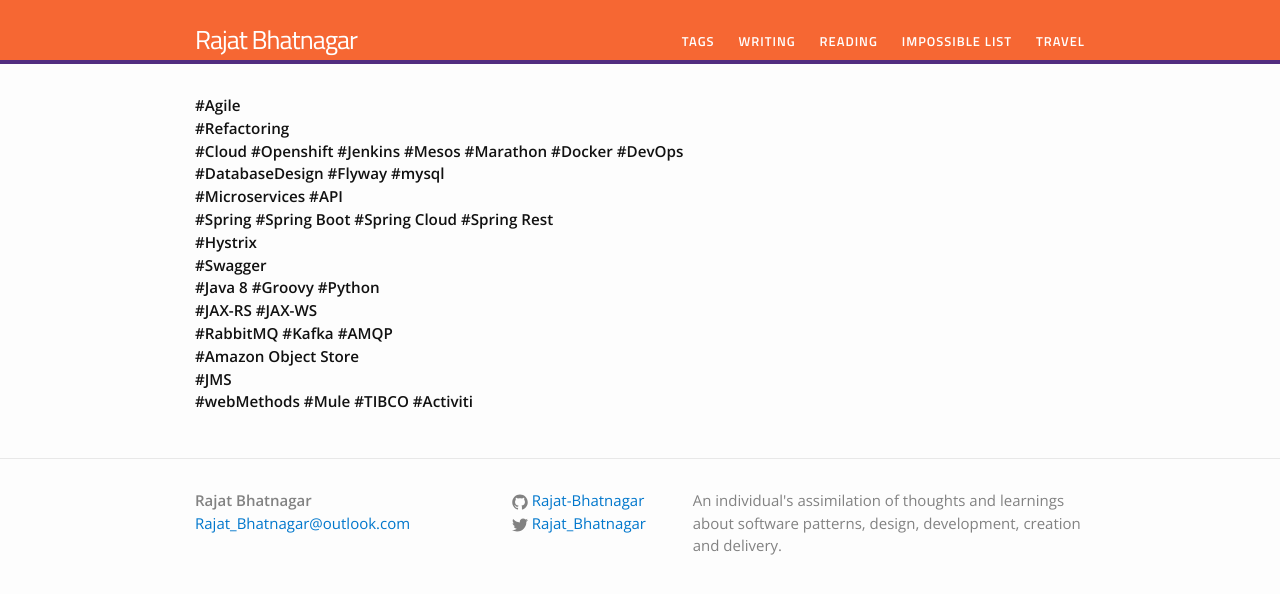
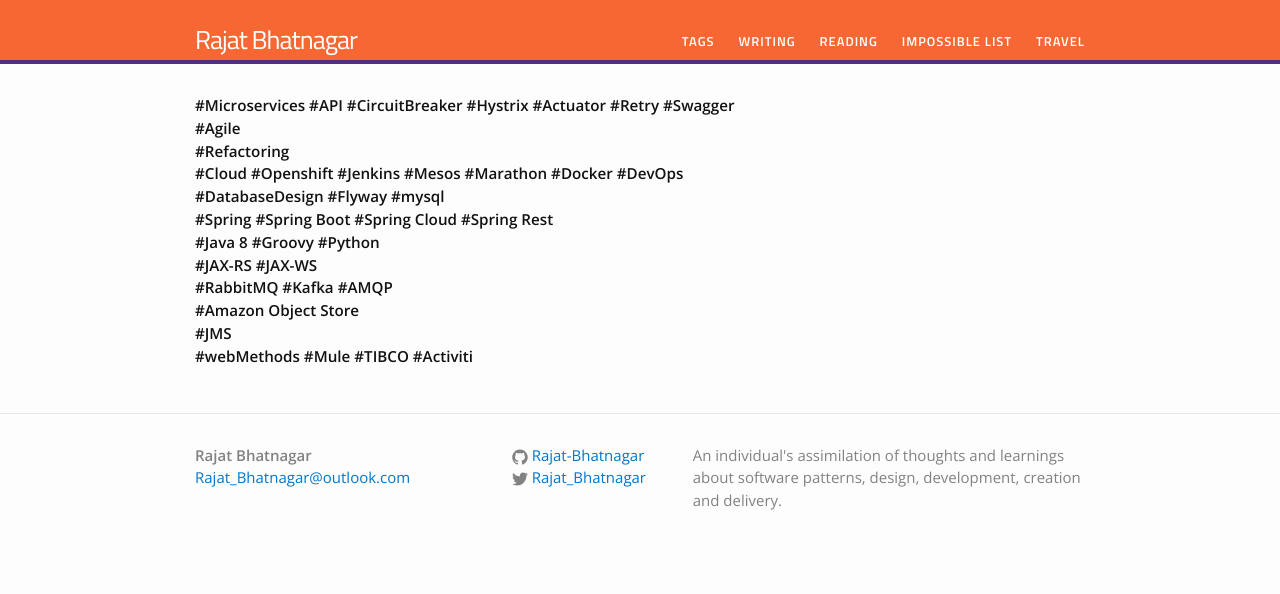
Before and after one commit to rajat-bhatnagar/rajat-bhatnagar.github.io, a Jekyll site: the page built from index.html, in a window 1280 px wide. Shown: the top 594 px of the page. Built offline with Jekyll 4.4.1, drawn with Linux system fonts in a browser that asks for light colours.

```diff
--- a/index.html
+++ b/index.html
@@ -6,14 +6,12 @@ layout: default
 <div class="home">
     <p>
         <b>
+            #Microservices #API #CircuitBreaker #Hystrix #Actuator #Retry #Swagger<br>
             #Agile<br>
             #Refactoring<br>
             #Cloud #Openshift #Jenkins #Mesos #Marathon #Docker #DevOps<br>
             #DatabaseDesign #Flyway #mysql<br>
-            #Microservices  #API<br>
             #Spring  #Spring Boot  #Spring Cloud  #Spring Rest<br>
-            #Hystrix<br>
-            #Swagger<br>
             #Java 8 #Groovy #Python<br>
             #JAX-RS  #JAX-WS<br>
             #RabbitMQ  #Kafka  #AMQP<br>
```
Also changed, not shown: reading.md (+1 -0 lines).
